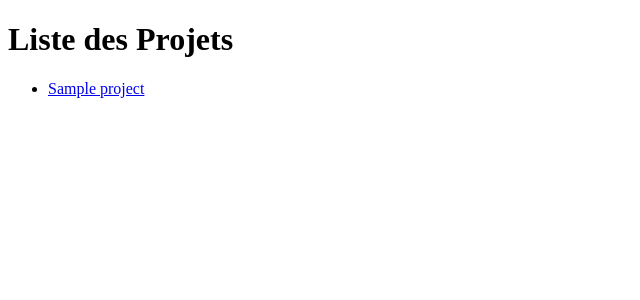
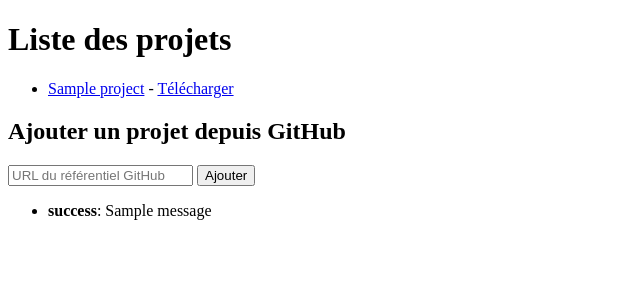
Before and after one commit to tucommenceapousser/trkn-projects, a Flask app: template templates/index.html in a window 1280 px wide. Shown: the top 300 px of the page, without its empty margins (0-640 px from the left). Run offline with Flask 3, Linux system fonts and the light colour scheme; the template is opened without the code that fills it: most values are stand-ins (such as "Sample title", 1, 10 or a date in 2020); one stand-in notice (Sample message) is shown.

Commit message:
Update index.html

```diff
--- a/templates/index.html
+++ b/templates/index.html
@@ -2,17 +2,33 @@
 <html lang="en">
 <head>
     <meta charset="UTF-8">
-    <meta name="viewport" content="width=device-width, initial-scale=1.0">
-    <title>Liste des Projets</title>
+    <title>Projets</title>
 </head>
 <body>
-    <h1>Liste des Projets</h1>
+    <h1>Liste des projets</h1>
     <ul>
         {% for project in projects %}
         <li>
-            <a href="/project/{{ project }}">{{ project }}</a>
+            <a href="{{ url_for('project_details', project_name=project) }}">{{ project }}</a>
+            - <a href="{{ url_for('download', project_name=project) }}">Télécharger</a>
         </li>
         {% endfor %}
     </ul>
+
+    <h2>Ajouter un projet depuis GitHub</h2>
+    <form action="{{ url_for('add_project') }}" method="post">
+        <input type="text" name="github_url" placeholder="URL du référentiel GitHub">
+        <button type="submit">Ajouter</button>
+    </form>
+
+    {% with messages = get_flashed_messages(with_categories=true) %}
+    {% if messages %}
+        <ul>
+        {% for category, message in messages %}
+            <li><strong>{{ category }}</strong>: {{ message }}</li>
+        {% endfor %}
+        </ul>
+    {% endif %}
+    {% endwith %}
 </body>
 </html>
```
